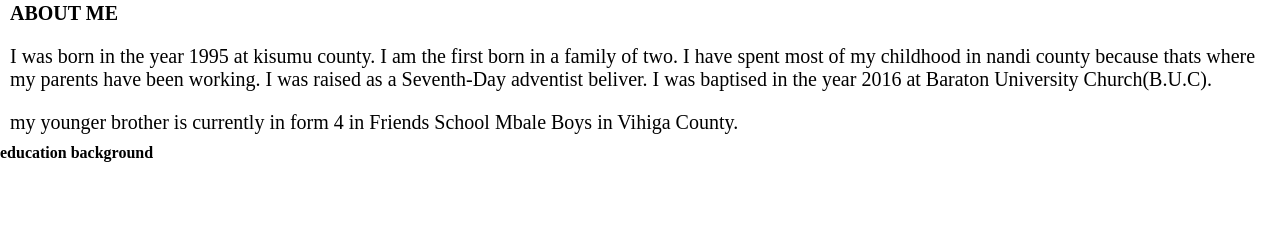
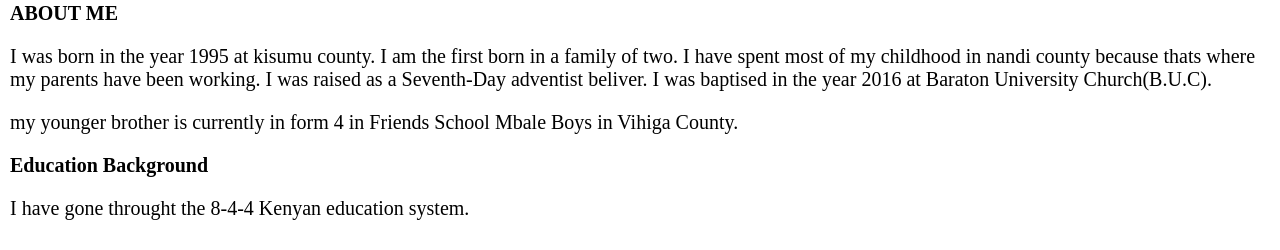
Before and after one commit to kelvinhovinho/kelvin-site, a plain HTML site: page index.html in a window 1280 px wide. Shown: the part 809-1059 px from the top of the page. Before the commit the page ends 971 px from the top, so only its background shows below. Drawn offline with Linux system fonts and the light colour scheme.

Commit message:
add the education backgroud

```diff
--- a/index.css
+++ b/index.css
@@ -38,7 +38,7 @@ nav a{
     padding: 10px;
     text-decoration: none;
 }
-P, h2{
+P, h2, h4{
     font-size: 20px;
     padding: 10px;
 }
--- a/index.html
+++ b/index.html
@@ -26,7 +26,9 @@
             University Church(B.U.C).
         </p>
         <p>my younger brother is currently in form 4 in Friends School Mbale Boys in Vihiga County.</p>
-        <h4>education background</h4>
+        <h4>Education Background</h4>
+        <P>I have gone throught the 8-4-4 Kenyan education system.</P>
+        <p></p>
     </div>
    </div>
 
```
